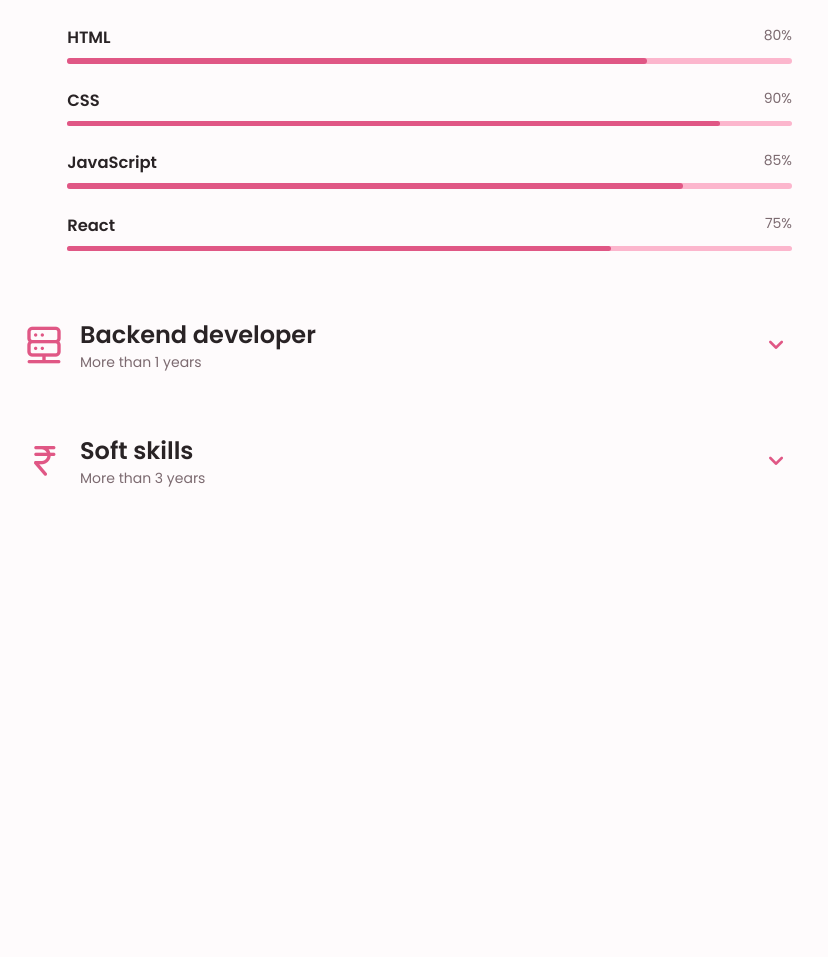
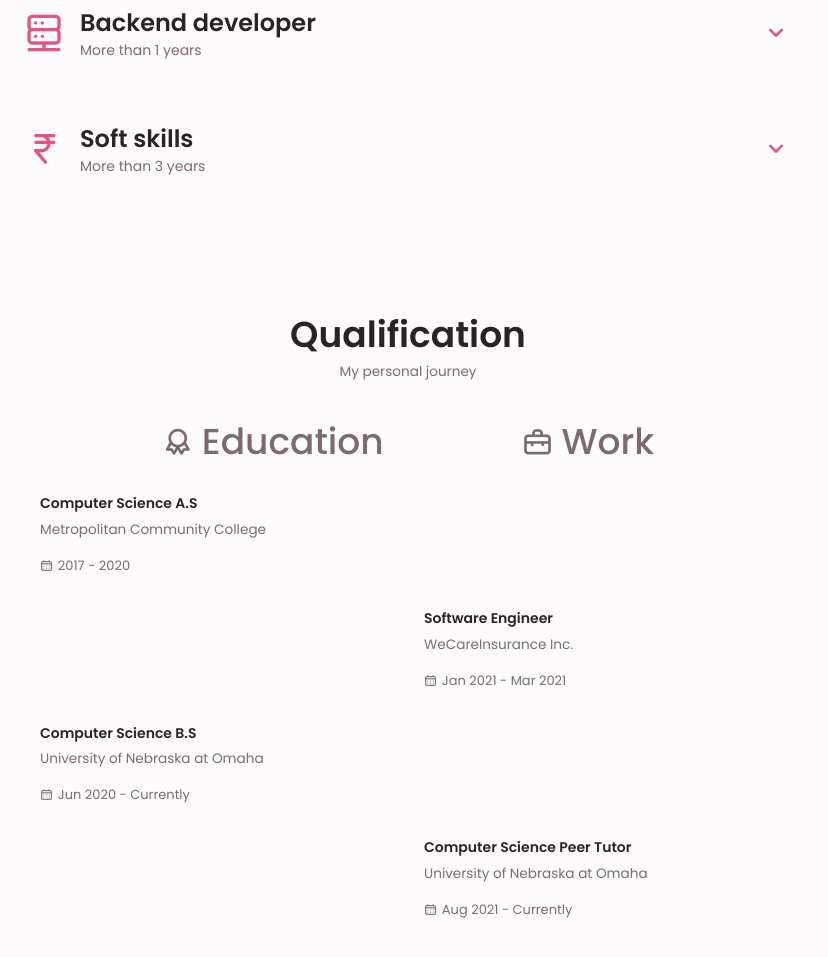
Before and after one commit to KhanhLe1306/portfolio_site_JS, a plain HTML site: page index.html in a window 1280 px wide. Shown: the part 1823-2780 px from the top of the page, without its empty margins (0-828 px from the left). Before the commit the page ends 2458 px from the top, so only its background shows below. Drawn offline with nearby package versions, Linux system fonts and the light colour scheme.

Commit message:
Commit before doing circle and line with qualification section

```diff
--- a/css/styles.css
+++ b/css/styles.css
@@ -1,5 +1,5 @@
-@import url('https://fonts.googleapis.com/css2?family=Poppins:wght@400;500;600&display=swap');
-:root{
+@import url("https://fonts.googleapis.com/css2?family=Poppins:wght@400;500;600&display=swap");
+:root {
 	--header-height: 3rem;
 	--hue-color: 340;
 
@@ -14,15 +14,15 @@
 	--body-color: hsl(var(--hue-color), 60%, 99%);
 	--container-color: #fff;
 
-    --body-font: 'Poppins', sans-serif;
+	--body-font: "Poppins", sans-serif;
 
 	/* 1rem = 16px */
 	--big-font-size: 2rem;
 	--h1-font-size: 1.5rem;
 	--h2-font-size: 1.25rem;
 	--h3-font-size: 1.125rem;
-    --normal-font-size: .938rem;
-    --smaller-font-size: .75rem;
+	--normal-font-size: 0.938rem;
+	--smaller-font-size: 0.75rem;
 
 	/* font weight */
 	--font-medium: 500;
@@ -30,9 +30,9 @@
 
 	/* margin bottom  */
 	/* .25rem = 4px , .5rem = 8px, .75rem */
-    --mb-0-25: .25rem;
-    --mb-0-5: .5rem;
-    --mb-0-75: .75rem;
+	--mb-0-25: 0.25rem;
+	--mb-0-5: 0.5rem;
+	--mb-0-75: 0.75rem;
 	--mb-1: 1rem;
 	--mb-1-5: 1.5rem;
 	--mb-2: 2rem;
@@ -45,29 +45,29 @@
 	--z-model: 1000;
 }
 
-@media  screen and (min-width: 968px) {
-    :root{
+@media screen and (min-width: 968px) {
+	:root {
 		--big-font-size: 3rem;
 		--h1-font-size: 2.25rem;
 		--h2-font-size: 1.5rem;
 		--h3-font-size: 1.25rem;
 		--normal-font-size: 1rem;
-        --small-font-size: .875rem;
-        --smaller-font-size: .813rem;
+		--small-font-size: 0.875rem;
+		--smaller-font-size: 0.813rem;
 	}
 }
 
-*{
+* {
 	padding: 0;
 	margin: 0;
 	box-sizing: border-box;
 }
 
-html{
+html {
 	scroll-behavior: smooth;
 }
 
-body{
+body {
 	margin: 0 0 var(--header-height) 0;
 	font-family: var(--body-font);
 	font-size: var(--small-font-size);
@@ -75,58 +75,61 @@ body{
 	color: var(--text-color);
 }
 
-h1, h2, h3, h4{
+h1,
+h2,
+h3,
+h4 {
 	color: var(--title-color);
 	font-weight: var(--font-semi-bold);
 }
 
-ul{
+ul {
 	list-style: none;
 }
 
-a{
+a {
 	text-decoration: none;
 }
 
-img{
+img {
 	max-width: 100%;
 	height: auto;
 }
 
 /********************* REUSABLE CSS CLASSES *******************************/
-.section{
+.section {
 	padding: 2rem 0 4rem;
-    min-height: 100vh;
+	/* min-height: 100vh; */
 }
 
-.section__title{
+.section__title {
 	font-size: var(--h1-font-size);
 }
 
-.section__subtitle{
+.section__subtitle {
 	display: block;
 	font-size: var(--small-font-size);
 	margin-bottom: var(--mb-3);
 }
 
 .section__title,
-.section__subtitle{
+.section__subtitle {
 	text-align: center;
 }
 
 /********************************** LAYOUTS *******************************/
-.container{
+.container {
 	max-width: 768px;
 	margin-left: var(--mb-1-5);
 	margin-right: var(--mb-1-5);
 }
 
-.grid{
+.grid {
 	display: grid;
 	gap: 1.5rem;
 }
 /********************************** HEADER *******************************/
-.header{
+.header {
 	width: 100%;
 	position: fixed;
 	bottom: 0;
@@ -136,7 +139,7 @@ img{
 }
 
 /********************************** NAV ***********************************/
-nav{
+nav {
 	max-width: 968px;
 	height: var(--header-height);
 	display: flex;
@@ -145,44 +148,44 @@ nav{
 }
 
 .nav__logo,
-.nav__toggle{
+.nav__toggle {
 	color: var(--title-color);
 	font-weight: var(--font-medium);
 }
 
-.nav__logo:hover{
+.nav__logo:hover {
 	color: var(--first-color);
 }
 
-.nav__toggle{
+.nav__toggle {
 	font-size: 1.1rem;
 	cursor: pointer;
 }
 
-.nav__toggle:hover{
+.nav__toggle:hover {
 	color: var(--first-color);
 }
 
-@media screen and (max-width: 767px){
-    .nav__menu{
+@media screen and (max-width: 767px) {
+	.nav__menu {
 		position: fixed;
 		bottom: -100%;
 		left: 0;
 		width: 100%;
 		background-color: var(--body-color);
 		padding: 2rem 1.5rem 4rem;
-        box-shadow: 0 -1px 4px rgba(0, 0, 0, .15);
+		box-shadow: 0 -1px 4px rgba(0, 0, 0, 0.15);
 		border-radius: 1.5rem 1.5rem 0 0;
-        transition: .7s ease;
+		transition: 0.7s ease;
 	}
 }
 
-.nav__list{
+.nav__list {
 	grid-template-columns: repeat(3, 1fr);
 	gap: 2rem;
 }
 
-.nav__link{
+.nav__link {
 	display: flex;
 	flex-direction: column;
 	align-items: center;
@@ -191,15 +194,15 @@ nav{
 	font-weight: var(--font-medium);
 }
 
-.nav__link:hover{
+.nav__link:hover {
 	color: var(--first-color);
 }
 
-.nav__icon{
+.nav__icon {
 	font-size: 1.2rem;
 }
 
-.nav__close{
+.nav__close {
 	position: absolute;
 	right: 1.3rem;
 	bottom: 0.5rem;
@@ -208,169 +211,169 @@ nav{
 	color: var(--first-color);
 }
 
-.nav__close:hover{
+.nav__close:hover {
 	color: var(--first-color-alt);
 }
 
 /****************************** SHOW MENU *******************************/
-.show-menu{
+.show-menu {
 	bottom: 0;
 }
 
 /********************************** HOME *******************************/
-.home__container{
+.home__container {
 	gap: 1rem;
 }
 
-.home__content{
-    grid-template-columns: .5fr 3fr;
+.home__content {
+	grid-template-columns: 0.5fr 3fr;
 	padding-top: 3.5rem;
 	align-items: center;
 }
 
-.home__social{
+.home__social {
 	display: grid;
 	grid-template-columns: max-content;
 	row-gap: 1rem;
 }
 
-.home__social-icon{
+.home__social-icon {
 	font-size: 1.25rem;
 	color: var(--first-color);
 }
 
-.home__social-icon:hover{
+.home__social-icon:hover {
 	color: var(--first-color-alt);
 }
 
-.home__blob{
+.home__blob {
 	width: 200px;
 	fill: var(--first-color);
 }
 
-.home__blob-img{
-    width: 170px;
+.home__blob-img {
+	width: 250px;
 }
 
-.home__data{
+.home__data {
 	grid-column: 1/3;
 }
 
-.home__title{
+.home__title {
 	font-size: var(--big-font-size);
 }
 
-.home__subtitle{
+.home__subtitle {
 	font-size: var(--h3-font-size);
 	color: var(--text-color);
 	font-weight: var(--font-medium);
 	margin-bottom: var(--mb-0-75);
 }
 
-.home__description{
+.home__description {
 	margin-bottom: var(--mb-2);
 }
 
-.home__scroll{
+.home__scroll {
 	/* display: none; */
 }
 
-.home__scroll-button{
+.home__scroll-button {
 	color: var(--first-color);
-    transition: .3s;
+	transition: 0.3s;
 }
 
-.home__scroll-button:hover{
-    transform: translateY(.25rem);
+.home__scroll-button:hover {
+	transform: translateY(0.25rem);
 }
 
-.home__scroll-mouse{
+.home__scroll-mouse {
 	font-size: 2rem;
 }
 
-.home__scroll-name{
+.home__scroll-name {
 	font-size: var(--small-font-size);
 	color: var(--title-color);
 	font-weight: var(--font-medium);
 	margin-right: var(--mb-0-25);
 }
 
-.home__scroll-arrow{
+.home__scroll-arrow {
 	font-size: 1.25rem;
 }
 
-.button{
+.button {
 	display: inline-block;
 	background-color: var(--first-color);
 	color: #fff;
 	padding: 1rem;
-    border-radius: .5rem;
+	border-radius: 0.5rem;
 	font-weight: var(--font-medium);
 }
 
-.button:hover{
+.button:hover {
 	background-color: var(--first-color-alt);
 }
 
-.button__icon{
+.button__icon {
 	font-size: 1.15rem;
 	margin-left: var(--mb-0-5);
-    transition: .3s;
+	transition: 0.3s;
 }
 
-.button--flex{
+.button--flex {
 	display: inline-flex;
 	align-items: center;
 }
 
 /******************************* ABOUT SECTION *******************************/
-.about__img{
+.about__img {
 	width: 200px;
-    border-radius: .5rem;
+	border-radius: 0.5rem;
 	justify-self: center;
 	align-self: center;
 }
 
-.about__description{
+.about__description {
 	text-align: center;
 	margin-bottom: var(--mb-2-5);
 }
 
-.about__info{
+.about__info {
 	display: flex;
 	justify-content: space-evenly;
 	margin-bottom: var(--mb-2-5);
 }
 
-.about__info-name{
+.about__info-name {
 	font-size: var(--smaller-font-size);
 }
 
-.about__info-title{
+.about__info-title {
 	font-size: var(--h2-font-size);
 	font-weight: var(--font-semi-bold);
 	color: var(--title-color);
 }
 
 .about__info-name,
-.about__info-title{
+.about__info-title {
 	display: block;
 	text-align: center;
 }
 
-.about__buttons{
+.about__buttons {
 	text-align: center;
 }
 
 /******************************* SKILL SECTION *******************************/
 
-.skill__header{
+.skill__header {
 	display: flex;
 	align-items: center;
 	margin-bottom: var(--mb-2);
 }
 
-.skill__description{
+.skill__description {
 	flex: 1;
 	margin: 0 1rem;
 }
@@ -379,90 +382,148 @@ nav{
 	color: var(--first-color);
 }
 
-.skill__left-icon{
+.skill__left-icon {
 	font-size: 2.5rem;
 }
 
-.skill__name{
+.skill__name {
 	font-size: var(--h2-font-size);
 }
 
-.skill__arrow{
+.skill__arrow {
 	font-size: 2rem;
 	cursor: pointer;
 }
 
-.skill__title{
+.skill__title {
 	display: flex;
 	justify-content: space-between;
 	margin-bottom: var(--mb-0-5);
 }
 
 .skill__bar,
-.skill__percentage{
-    height: .35rem;
-    border-radius: .5rem;
+.skill__percentage {
+	height: 0.35rem;
+	border-radius: 0.5rem;
 }
 
-.skill__bar{
+.skill__bar {
 	background-color: var(--first-color-lighter);
 }
 
-.skill__percentage{
+.skill__percentage {
 	display: block;
 	background-color: var(--first-color);
 }
 
-.skill__lists{
+.skill__lists {
 	display: grid;
 	row-gap: 1.5rem;
 	padding-left: 2.7rem;
 }
 
-.skill__html{
+.skill__html {
 	width: 80%;
 }
-.skill__css{
+.skill__css {
 	width: 90%;
 }
-.skill__js{
+.skill__js {
 	width: 85%;
 }
-.skill__react{
+.skill__react {
 	width: 75%;
 }
-.skill__express{
+.skill__express {
 	width: 50%;
 }
-.skill__node{
+.skill__node {
 	width: 20%;
 }
-.skill__mongo{
+.skill__mongo {
 	width: 30%;
 }
-.skill__docker{
+.skill__docker {
 	width: 5%;
 }
-.skill__communication{
+.skill__communication {
 	width: 95%;
 }
-.skill__teamwork{
+.skill__teamwork {
 	width: 90%;
 }
-.skill__time-management{
+.skill__time-management {
 	width: 85%;
 }
 
-.skills__close .skill__lists{
+.skills__close .skill__lists {
 	height: 0;
 	overflow: hidden;
 }
 
-.skills__open .skill__arrow{
+.skills__open .skill__arrow {
 	transform: rotate(-180deg);
 }
 
-.skills__open .skill__lists{
+.skills__open .skill__lists {
 	height: max-content;
 	margin-bottom: var(--mb-2-5);
 }
+
+/******************************* QUALIFICATION *******************************/
+.education__work {
+	display: flex;
+	justify-content: space-evenly;
+	font-size: var(--h1-font-size);
+	font-weight: var(--font-medium);
+	margin-bottom: 0.5rem;
+}
+
+.qual__header > .section__subtitle {
+	font-size: 0.85rem;
+	margin-bottom: 2rem;
+}
+
+.education__work > * > i {
+	font-size: 2rem;
+	margin-right: 0.5rem;
+}
+
+.flex {
+	display: flex;
+}
+
+.education,
+.work {
+	align-items: center;
+}
+
+.history {
+	display: grid;
+	grid-template-columns: repeat(2, 1fr);
+}
+
+.event {
+	padding: 1rem;
+}
+
+.event > span {
+	display: block;
+}
+
+.event__title {
+	margin-bottom: 0.35rem;
+}
+
+.event__place {
+	margin-bottom: 1rem;
+	font-size: 0.85rem;
+}
+
+.period {
+	font-size: var(--smaller-font-size);
+}
+
+.period > i {
+	margin-right: 0.3rem;
+}
--- a/index.html
+++ b/index.html
@@ -82,7 +82,7 @@
                                 165.547 130.807 187.559 100.226 186.353C69.6454 185.297 41.0228 161.023 21.7403
                                 129.362C2.45775 97.8511 -7.48481 59.1033 6.67581 34.5279C20.9871 10.1032 59.7028
                                 -0.149132 97.9666 0.00163737C136.23 0.303176 174.193 10.857 190.312 36.4879Z" />
-                                <image class="home__blob-img" x='12' y='20' href="img/perfil.png" />
+                                <image class="home__blob-img" x='-25' y='-10' href="img/lqk.PNG" />
                             </g>
                         </svg>
                     </div>
@@ -108,7 +108,7 @@
             <span class="section__subtitle">My Introduction</span>
 
             <div class="about__container container grid">
-                <img src="img/about.jpg" alt="" class="about__img">
+                <img src="img/about_lqk.jpg" alt="" class="about__img">
 
                 <div class="about__data">
                     <p class="about__description">Student with ambitions to be a full-stack software engineer</p>
@@ -277,6 +277,52 @@
                 </div>
             </div>
         </section>
+
+    <!----------------------------- QUALIFICATION------------------------------->
+    <section class="qualification section" id="qualification">
+        <div class="qual__header container">
+            <h1 class="section__title">Qualification</h1>
+            <span class="section__subtitle">My personal journey</span>
+            <div class="education__work">
+                <span class="education flex"><i class="uil uil-award"></i>Education</span>
+                <span class="work flex"><i class="uil uil-suitcase"></i>Work</span>
+            </div>
+            <div class="history">
+                <div class="event">
+                    <h4 class="event__title">Computer Science A.S</h4>
+                    <span class="event__place">Metropolitan Community College</span>
+                    <span class="period"><i class="uil uil-schedule"></i>2017 - 2020</span>
+                </div>
+                <div>
+                    <!-- EMPTY BLOCK IN THE GRID -->
+                </div>
+                <div>
+                    <!-- EMPTY BLOCK IN THE GRID -->
+                </div>
+                <div class="event">
+                    <h4 class="event__title">Software Engineer</h4>
+                    <span class="event__place">WeCareInsurance Inc.</span>
+                    <span class="period"><i class="uil uil-schedule"></i>Jan 2021 - Mar 2021</span>
+                </div>
+                <div class="event">
+                    <h4 class="event__title">Computer Science B.S</h4>
+                    <span class="event__place">University of Nebraska at Omaha</span>
+                    <span class="period"><i class="uil uil-schedule"></i>Jun 2020 - Currently</span>
+                </div>
+                <div>
+                    <!-- EMPTY BLOCK IN THE GRID -->
+                </div>
+                <div>
+                    <!-- EMPTY BLOCK IN THE GRID -->
+                </div>
+                <div class="event">
+                    <h4 class="event__title">Computer Science Peer Tutor</h4>
+                    <span class="event__place">University of Nebraska at Omaha</span>
+                    <span class="period"><i class="uil uil-schedule"></i>Aug 2021 - Currently</span>
+                </div>
+            </div>
+        </div>
+    </section>
     </main>
 
 
```
Also changed, not shown: img/lqk.PNG (added), 1 other file. Lines whose indentation alone changed are shown as unchanged.
